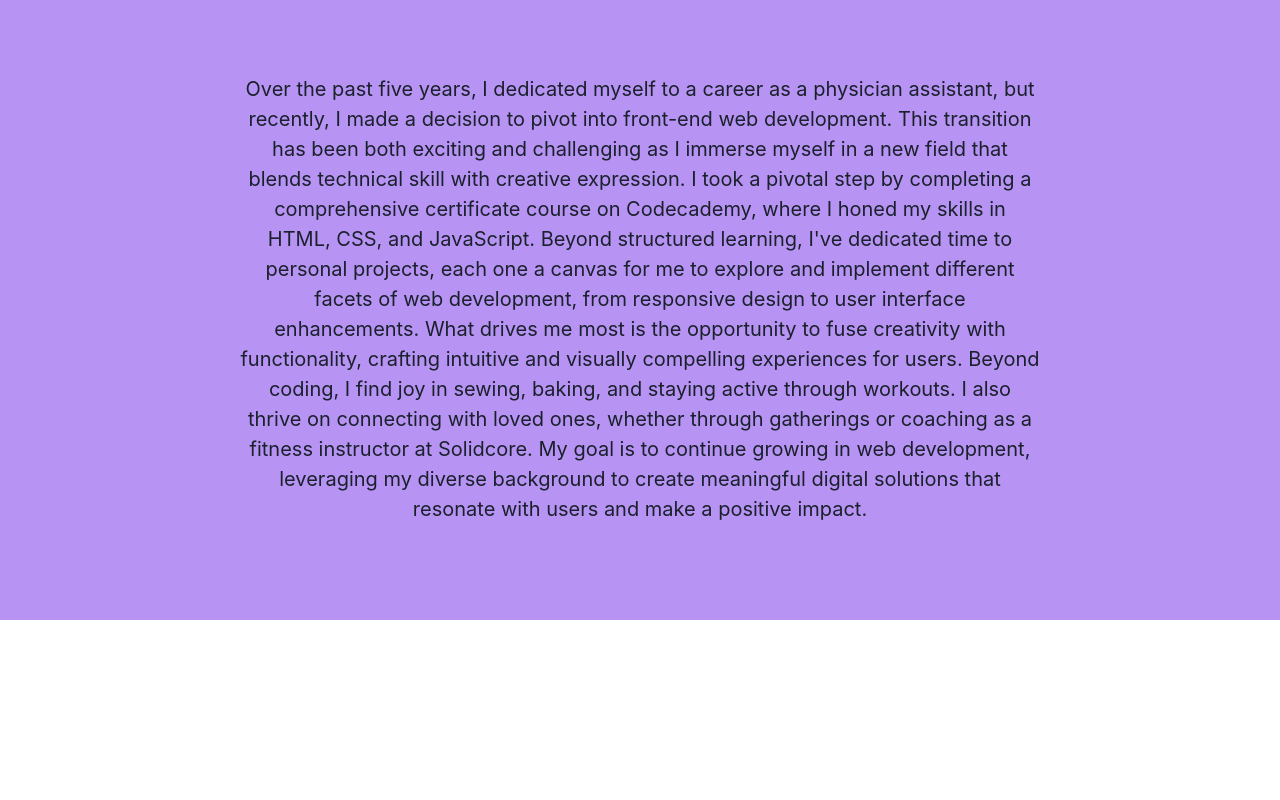
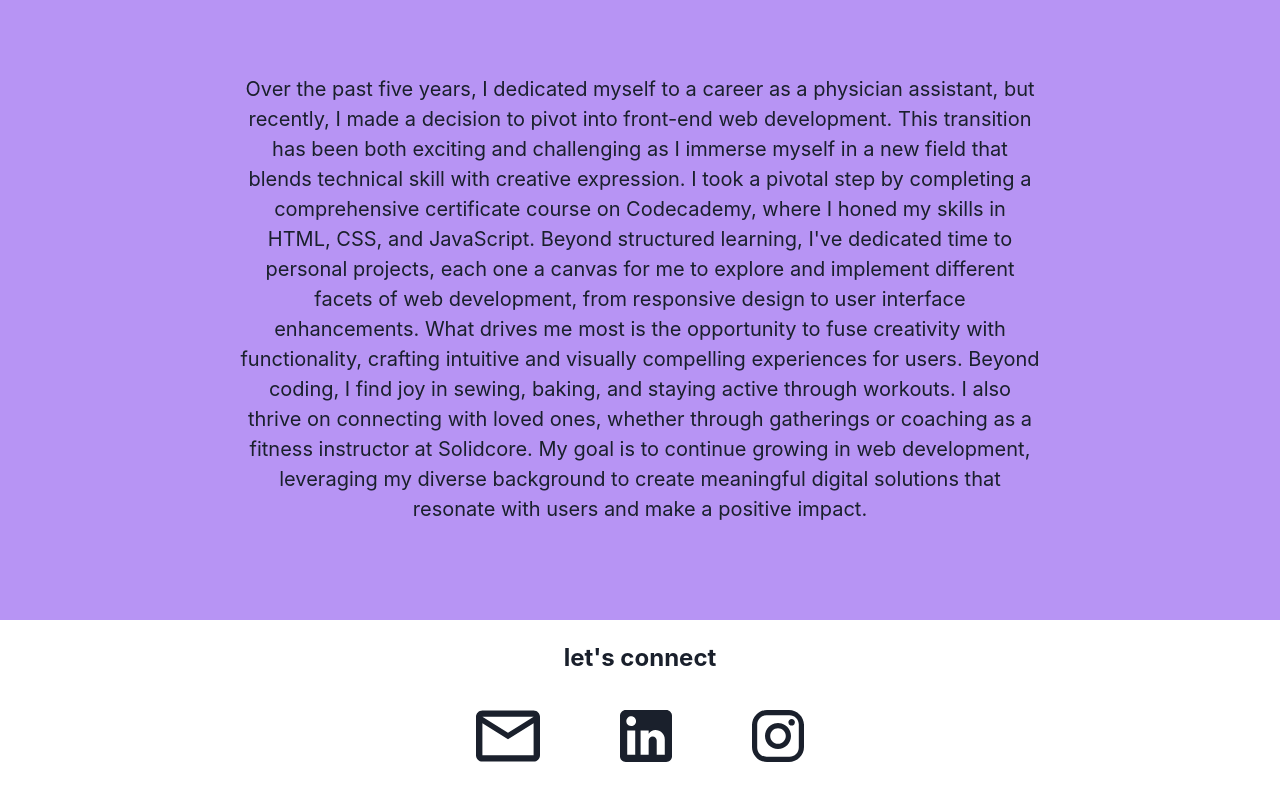
Before and after one commit to kailaburgin/portfolio, a React (Vite) app: page / in a window 1280 px wide. Shown: the part 1563-2363 px from the top of the page. Before the commit the page ends 2183 px from the top, so only its background shows below. Built offline with nearby package versions, Linux system fonts and the light colour scheme.

Commit message:
footer set up with IconButtons and Tooltips

```diff
--- a/src/App.jsx
+++ b/src/App.jsx
@@ -1,5 +1,6 @@
 import "./App.css";
 import About from "./components/About";
+import Footer from "./components/Footer";
 import Intro from "./components/Intro";
 import NavBar from "./components/NavBar";
 import Projects from "./components/Projects";
@@ -11,6 +12,7 @@ function App() {
       <Intro />
       <Projects />
       <About />
+      <Footer />
     </>
   );
 }
--- /dev/null
+++ b/src/assets/EmailIcon.js
@@ -0,0 +1,11 @@
+import { createIcon } from "@chakra-ui/icons";
+
+export const EmailIcon = createIcon({
+    displayName: "EmailIcon",
+    d: "M40 4C40 1.8 38.2 0 36 0H4C1.8 0 0 1.8 0 4V28C0 30.2 1.8 32 4 32H36C38.2 32 40 30.2 40 28V4ZM36 4L20 14L4 4H36ZM36 28H4V8L20 18L36 8V28Z",
+    fill: "#000",
+    stroke: "#000",
+    viewBox: "0 0 40 32",
+  });
+
+export default EmailIcon
--- /dev/null
+++ b/src/assets/InstagramIcon.js
@@ -0,0 +1,19 @@
+import { createIcon } from "@chakra-ui/icons";
+
+export const InstagramIcon = createIcon({
+  displayName: "InstagramIcon",
+  d: "M9.28 0H22.72C27.84 0 32 4.16 32 9.28V22.72C32 25.1812 31.0223 27.5416 29.282 29.282C27.5416 31.0223 25.1812 32 22.72 32H9.28C4.16 32 0 27.84 0 22.72V9.28C0 6.81879 0.977712 4.45839 2.71805 2.71805C4.45839 0.977712 6.81879 0 9.28 0ZM8.96 3.2C7.43235 3.2 5.96727 3.80686 4.88707 4.88707C3.80686 5.96727 3.2 7.43235 3.2 8.96V23.04C3.2 26.224 5.776 28.8 8.96 28.8H23.04C24.5676 28.8 26.0327 28.1931 27.1129 27.1129C28.1931 26.0327 28.8 24.5676 28.8 23.04V8.96C28.8 5.776 26.224 3.2 23.04 3.2H8.96ZM24.4 5.6C24.9304 5.6 25.4391 5.81071 25.8142 6.18579C26.1893 6.56086 26.4 7.06957 26.4 7.6C26.4 8.13043 26.1893 8.63914 25.8142 9.01421C25.4391 9.38929 24.9304 9.6 24.4 9.6C23.8696 9.6 23.3609 9.38929 22.9858 9.01421C22.6107 8.63914 22.4 8.13043 22.4 7.6C22.4 7.06957 22.6107 6.56086 22.9858 6.18579C23.3609 5.81071 23.8696 5.6 24.4 5.6ZM16 8C18.1217 8 20.1566 8.84285 21.6569 10.3431C23.1571 11.8434 24 13.8783 24 16C24 18.1217 23.1571 20.1566 21.6569 21.6569C20.1566 23.1571 18.1217 24 16 24C13.8783 24 11.8434 23.1571 10.3431 21.6569C8.84285 20.1566 8 18.1217 8 16C8 13.8783 8.84285 11.8434 10.3431 10.3431C11.8434 8.84285 13.8783 8 16 8ZM16 11.2C14.727 11.2 13.5061 11.7057 12.6059 12.6059C11.7057 13.5061 11.2 14.727 11.2 16C11.2 17.273 11.7057 18.4939 12.6059 19.3941C13.5061 20.2943 14.727 20.8 16 20.8C17.273 20.8 18.4939 20.2943 19.3941 19.3941C20.2943 18.4939 20.8 17.273 20.8 16C20.8 14.727 20.2943 13.5061 19.3941 12.6059C18.4939 11.7057 17.273 11.2 16 11.2Z",
+  fill: "#000",
+  stroke: "#000",
+  // width: "481px",
+  // height: "385px",
+  viewBox: "0 0 32 32",
+});
+
+export default InstagramIcon;
+
+{
+  /* <svg width="32" height="32" viewBox="0 0 32 32" fill="none" xmlns="http://www.w3.org/2000/svg">
+<path d="M9.28 0H22.72C27.84 0 32 4.16 32 9.28V22.72C32 25.1812 31.0223 27.5416 29.282 29.282C27.5416 31.0223 25.1812 32 22.72 32H9.28C4.16 32 0 27.84 0 22.72V9.28C0 6.81879 0.977712 4.45839 2.71805 2.71805C4.45839 0.977712 6.81879 0 9.28 0ZM8.96 3.2C7.43235 3.2 5.96727 3.80686 4.88707 4.88707C3.80686 5.96727 3.2 7.43235 3.2 8.96V23.04C3.2 26.224 5.776 28.8 8.96 28.8H23.04C24.5676 28.8 26.0327 28.1931 27.1129 27.1129C28.1931 26.0327 28.8 24.5676 28.8 23.04V8.96C28.8 5.776 26.224 3.2 23.04 3.2H8.96ZM24.4 5.6C24.9304 5.6 25.4391 5.81071 25.8142 6.18579C26.1893 6.56086 26.4 7.06957 26.4 7.6C26.4 8.13043 26.1893 8.63914 25.8142 9.01421C25.4391 9.38929 24.9304 9.6 24.4 9.6C23.8696 9.6 23.3609 9.38929 22.9858 9.01421C22.6107 8.63914 22.4 8.13043 22.4 7.6C22.4 7.06957 22.6107 6.56086 22.9858 6.18579C23.3609 5.81071 23.8696 5.6 24.4 5.6ZM16 8C18.1217 8 20.1566 8.84285 21.6569 10.3431C23.1571 11.8434 24 13.8783 24 16C24 18.1217 23.1571 20.1566 21.6569 21.6569C20.1566 23.1571 18.1217 24 16 24C13.8783 24 11.8434 23.1571 10.3431 21.6569C8.84285 20.1566 8 18.1217 8 16C8 13.8783 8.84285 11.8434 10.3431 10.3431C11.8434 8.84285 13.8783 8 16 8ZM16 11.2C14.727 11.2 13.5061 11.7057 12.6059 12.6059C11.7057 13.5061 11.2 14.727 11.2 16C11.2 17.273 11.7057 18.4939 12.6059 19.3941C13.5061 20.2943 14.727 20.8 16 20.8C17.273 20.8 18.4939 20.2943 19.3941 19.3941C20.2943 18.4939 20.8 17.273 20.8 16C20.8 14.727 20.2943 13.5061 19.3941 12.6059C18.4939 11.7057 17.273 11.2 16 11.2Z" fill="black"/>
+</svg> */
+}
--- /dev/null
+++ b/src/assets/LinkedInIcon.js
@@ -0,0 +1,13 @@
+import { createIcon } from "@chakra-ui/icons";
+
+export const LinkedInIcon = createIcon({
+    displayName: "LinkedInIcon",
+    d: "M28.4444 0C29.3874 0 30.2918 0.374602 30.9586 1.0414C31.6254 1.70819 32 2.61256 32 3.55556V28.4444C32 29.3874 31.6254 30.2918 30.9586 30.9586C30.2918 31.6254 29.3874 32 28.4444 32H3.55556C2.61256 32 1.70819 31.6254 1.0414 30.9586C0.374602 30.2918 0 29.3874 0 28.4444V3.55556C0 2.61256 0.374602 1.70819 1.0414 1.0414C1.70819 0.374602 2.61256 0 3.55556 0H28.4444ZM27.5556 27.5556V18.1333C27.5556 16.5963 26.945 15.1221 25.8581 14.0353C24.7712 12.9484 23.2971 12.3378 21.76 12.3378C20.2489 12.3378 18.4889 13.2622 17.6356 14.6489V12.6756H12.6756V27.5556H17.6356V18.7911C17.6356 17.4222 18.7378 16.3022 20.1067 16.3022C20.7668 16.3022 21.3998 16.5644 21.8666 17.0312C22.3333 17.498 22.5956 18.131 22.5956 18.7911V27.5556H27.5556ZM6.89778 9.88445C7.68989 9.88445 8.44956 9.56978 9.00967 9.00967C9.56978 8.44956 9.88445 7.68989 9.88445 6.89778C9.88445 5.24444 8.55111 3.89333 6.89778 3.89333C6.10095 3.89333 5.33676 4.20987 4.77331 4.77331C4.20987 5.33676 3.89333 6.10095 3.89333 6.89778C3.89333 8.55111 5.24444 9.88445 6.89778 9.88445ZM9.36889 27.5556V12.6756H4.44444V27.5556H9.36889Z",
+    fill: "#000",
+    stroke: "#000",
+    // width: "481px",
+    // height: "385px",
+    viewBox: "0 0 32 32",
+  });
+
+export default LinkedInIcon
--- a/src/components/Footer.jsx
+++ b/src/components/Footer.jsx
@@ -1,29 +1,50 @@
 import React from "react";
+import {
+  Box,
+  ButtonGroup,
+  Flex,
+  IconButton,
+  Link,
+  Text,
+  Tooltip,
+} from "@chakra-ui/react";
+import EmailIcon from "../assets/EmailIcon";
+import LinkedInIcon from "../assets/LinkedInIcon";
+import InstagramIcon from "../assets/InstagramIcon";
 
 const Footer = () => {
   return (
-    <Box fontFamily="serif">
-      <Flex
-        justifyContent="space-between"
-        alignContent="center"
-        ml="24px"
-        mr="24px"
-      >
-        <Text as="b" fontSize="5xl">
-          kb
+    <Box textAlign="center" mb={10}>
+      <Box mb={5} mt={5}>
+        <Text as="b" fontSize="24px">
+          let's connect
         </Text>
-        <HStack>
-          <Link mr="24px" ml="24px" fontSize="lg">
-            Projects!
-          </Link>
-          <Link mr="24px" ml="24px" fontSize="lg">
-            About
-          </Link>
-          <Link ml="24px" fontSize="lg">
-            Contact
-          </Link>
-        </HStack>
-      </Flex>
+      </Box>
+      <ButtonGroup spacing={20} mt={5}>
+        {/* <Link href="mailto:kailaburgin@gmail.com"> */}
+          <Tooltip label="Copy Email" fontSize="md">
+            <IconButton
+              aria-label="Search database"
+              icon={<EmailIcon boxSize="64px" />}
+              variant="ghost"
+            />
+          </Tooltip>
+        {/* </Link> */}
+        <Tooltip label="LinkedIn Profile" fontSize="md">
+          <IconButton
+            aria-label="Search database"
+            icon={<LinkedInIcon boxSize="52px" />}
+            variant="ghost"
+          />
+        </Tooltip>
+        <Tooltip label="@kailacreating" fontSize="md">
+          <IconButton
+            aria-label="Search database"
+            icon={<InstagramIcon boxSize="52px" />}
+            variant="ghost"
+          />
+        </Tooltip>
+      </ButtonGroup>
     </Box>
   );
 };
```
